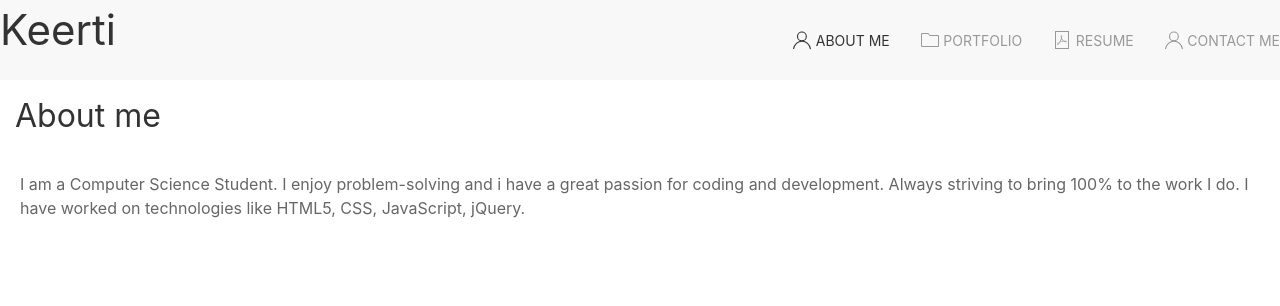
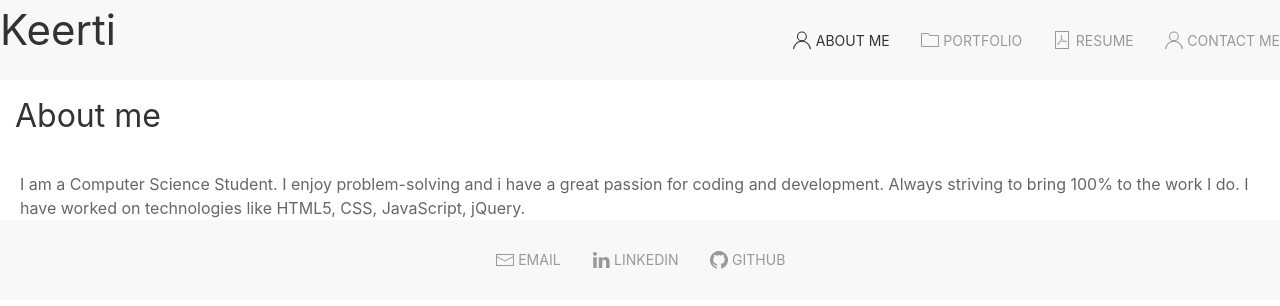
Before and after one commit to 17keerti/react-portfolio, a React (Create React App) app in the folder portfolio/: page / in a window 1280 px wide. Shown: the top 306 px of the page. Built offline with nearby package versions, Linux system fonts and the light colour scheme.

Commit message:
add footer component

```diff
--- a/portfolio/src/App.js
+++ b/portfolio/src/App.js
@@ -1,11 +1,12 @@
 import React from "react";
 import Header from "./components/Header";
-import AboutMe from "./components/AboutMe";
+import Footer from "./components/Footer";
 
 function App() {
   return (
     <div>
       <Header />
+      <Footer />
     </div>
   );
 }
--- /dev/null
+++ b/portfolio/src/components/Footer.js
@@ -0,0 +1,39 @@
+import React from "react";
+
+const styles = {
+  footer: {
+    display: "flex",
+    justifyContent: "center",
+  },
+};
+
+function Footer() {
+  return (
+    <nav className="uk-navbar-container" style={styles.footer}>
+      <div className="uk-navbar">
+        <ul className="uk-navbar-nav">
+          <li>
+            <a target="blank" href="mailto: 17keerti@gmail.com">
+              <span uk-icon="mail"></span>Email
+            </a>
+          </li>
+          <li>
+            <a
+              target="blank"
+              href="https://www.linkedin.com/in/keerti-chaudhary-25331791/"
+            >
+              <span uk-icon="linkedin"></span>LinkedIn
+            </a>
+          </li>
+          <li>
+            <a target="blank" href="https://github.com/17keerti">
+              <span uk-icon="github"></span>Github
+            </a>
+          </li>
+        </ul>
+      </div>
+    </nav>
+  );
+}
+
+export default Footer;
```
